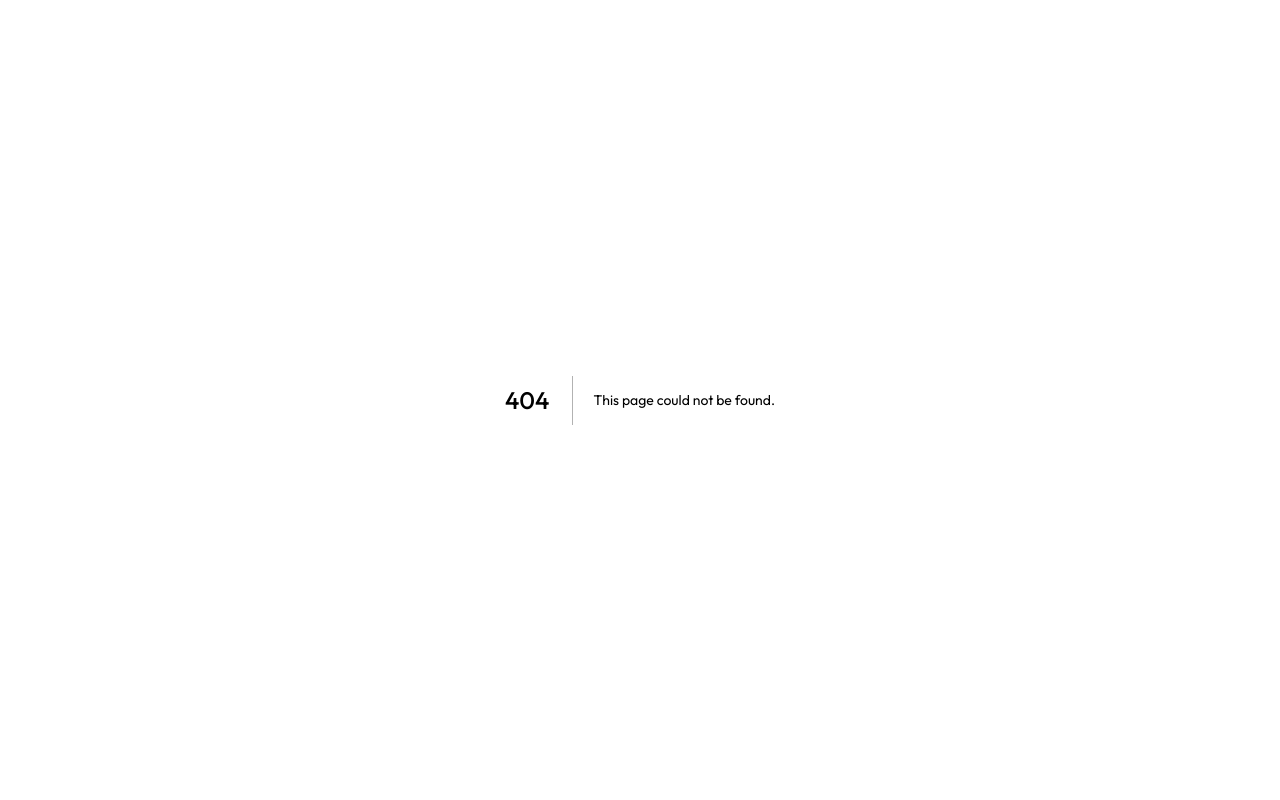
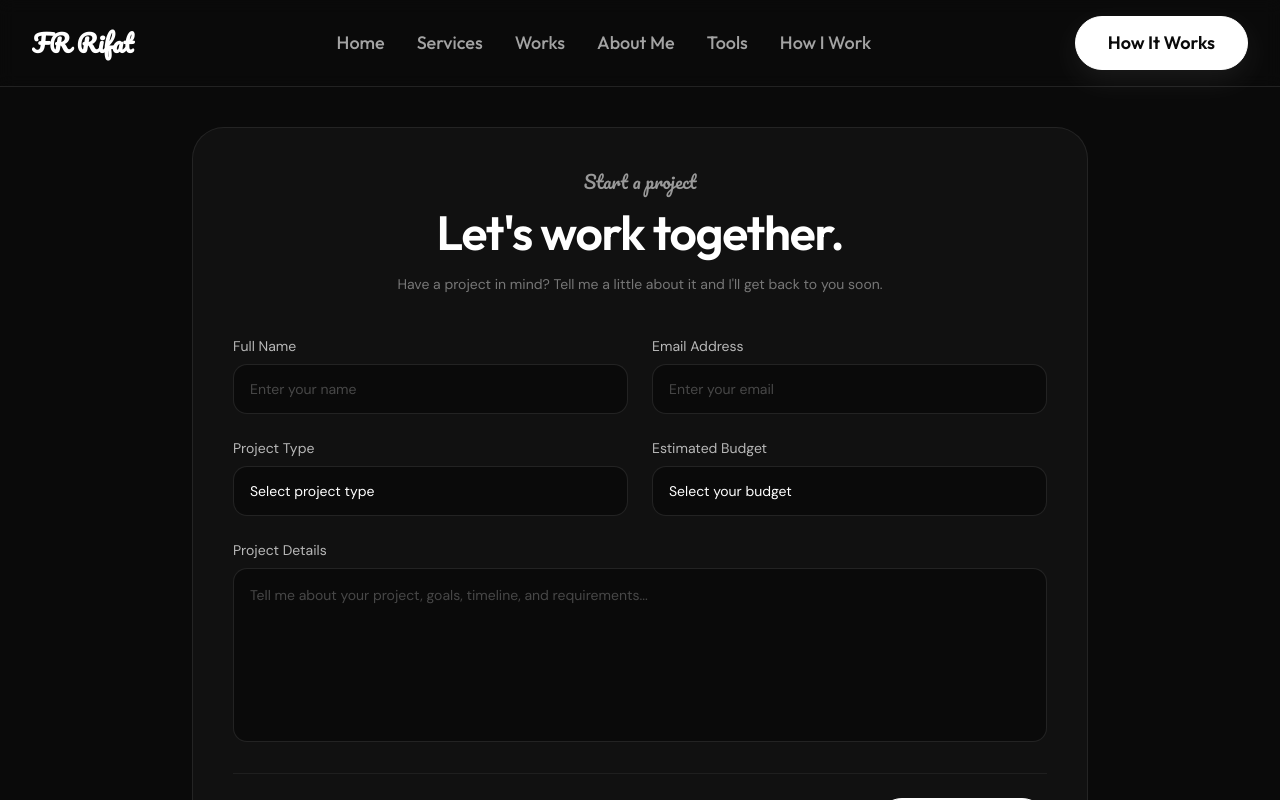
Before and after one commit to FR-Rifat/Design-By-Rifat, a Next.js app: page /contact in a window 1280 px wide. Before the commit this address had no page. Built offline with nearby package versions, Linux system fonts and the light colour scheme.

Commit message:
Fix The All Function

```diff
--- a/src/app/contact-us/components/form.tsx
+++ b/src/app/contact/components/form.tsx
@@ -11,7 +11,7 @@ export function ContactForm() {
   };
 
   return (
-    <div className="mx-auto w-full max-w-4xl top-10 my-20 rounded-[2rem] border border-white/8 bg-[#111111] p-6 sm:p-8 lg:p-10">
+    <div className="mx-auto w-full max-w-4xl top-10 my-10 rounded-[2rem] border border-white/8 bg-[#111111] p-6 sm:p-8 lg:p-10">
       <div className="mx-auto mb-10 max-w-2xl text-center">
         <p className="mb-3 font-accent text-lg text-[#999999]">Start a project</p>
         <h2 className="font-heading text-3xl font-semibold tracking-tight text-white sm:text-4xl lg:text-5xl">Let&apos;s work together.</h2>
@@ -62,7 +62,7 @@ export function ContactForm() {
           <textarea id="message" name="message" rows={6} required placeholder="Tell me about your project, goals, timeline, and requirements..." className="w-full resize-none rounded-xl border border-white/10 bg-[#0a0a0a] px-4 py-3.5 font-body text-sm leading-6 text-white outline-none placeholder:text-white/25 transition-all duration-300 focus:border-white/25 focus:bg-[#0d0d0d]" />
         </div>
 
-        <div className="flex flex-col gap-4 border-t border-white/[0.06] pt-6 sm:flex-row sm:items-center sm:justify-between">
+        <div className="flex flex-col gap-4 border-t border-white/6 pt-6 sm:flex-row sm:items-center sm:justify-between">
           <p className="font-body text-xs text-[#666666]">I usually respond within 24–48 hours.</p>
 
           <button type="submit" className="group relative inline-flex items-center justify-center overflow-hidden rounded-full border border-white bg-white px-7 py-3.5 font-heading text-sm font-semibold text-[#0a0a0a] transition-all duration-300 hover:bg-transparent hover:text-white active:scale-95">
--- a/src/app/contact-us/page.tsx
+++ b/src/app/contact/page.tsx
@@ -1,9 +1,11 @@
 import React from 'react'
 import { ContactForm } from './components/form'
+import { Header } from '@/components/layout/Header';
 
 const page = () => {
   return (
     <div className="relative h-screen overflow-hidden bg-[#0a0a0a]">
+      <Header />
       <ContactForm/>
     </div>
   )
--- a/src/components/layout/Header.tsx
+++ b/src/components/layout/Header.tsx
@@ -1,31 +1,138 @@
+"use client";
+
 import Link from "next/link";
+import { useEffect, useState, type MouseEvent } from "react";
+import { usePathname } from "next/navigation";
 import { navItems } from "@/data/content";
 import { Button } from "../ui/Button";
 
 export function Header() {
+  const pathname = usePathname();
+  const [activeSection, setActiveSection] = useState("home");
+
+  useEffect(() => {
+    if (pathname !== "/") return;
+
+    const handleScroll = () => {
+      const scrollPosition = window.scrollY + 140;
+      let currentSection = "home";
+
+      const sections = navItems
+        .map((item) => item.href.replace("#", ""))
+        .filter((id) => document.getElementById(id));
+
+      sections.forEach((id) => {
+        const section = document.getElementById(id);
+
+        if (section && section.offsetTop <= scrollPosition) {
+          currentSection = id;
+        }
+      });
+
+      setActiveSection(currentSection);
+    };
+
+    handleScroll();
+
+    window.addEventListener("scroll", handleScroll, { passive: true });
+
+    return () => {
+      window.removeEventListener("scroll", handleScroll);
+    };
+  }, [pathname]);
+
+  const handleNavigation = (href: string) => {
+    const sectionId = href.replace("#", "").replace("/", "");
+
+    if (pathname !== "/") return;
+
+    const section = document.getElementById(sectionId);
+
+    if (!section) return;
+
+    const headerOffset = 100;
+    const sectionPosition = section.getBoundingClientRect().top + window.scrollY - headerOffset;
+
+    window.scrollTo({
+      top: sectionPosition,
+      behavior: "smooth",
+    });
+  };
+
+  const getHref = (href: string) => {
+    if (href.startsWith("#") && pathname !== "/") {
+      return `/${href}`;
+    }
+
+    return href;
+  };
+
+  const isActive = (href: string) => {
+    const sectionId = href.replace("#", "").replace("/", "");
+
+    return pathname === "/" && activeSection === sectionId;
+  };
+
   return (
     <header className="sticky top-0 z-50 border-b border-white/10 bg-[#0a0a0a]/80 backdrop-blur">
       <div className="mx-auto flex max-w-7xl items-center justify-between py-4 lg:px-8">
-        <Link href="#home" className="flex items-center">
+        <Link href="/" className="flex items-center">
           <span className="text-2xl font-accent font-bold text-white">FR Rifat</span>
         </Link>
+
         <nav className="hidden items-center gap-8 text-lg font-heading font-medium text-[#a3a3a3] md:flex">
           {navItems.map((item) => (
-            <Link key={item.href} href={item.href} className="transition hover:text-white">
+            <Link
+              key={item.href}
+              href={getHref(item.href)}
+              onClick={(event) => {
+                if (pathname === "/" && item.href.startsWith("#")) {
+                  event.preventDefault();
+                  handleNavigation(item.href);
+                }
+              }}
+              className={`relative transition-colors duration-300 ${isActive(item.href) ? "text-white" : "text-[#a3a3a3] hover:text-white"}`}
+            >
               {item.label}
+
+              {isActive(item.href) && (
+                <span className="absolute -bottom-2 left-1/2 h-1 w-1 -translate-x-1/2 -translate-y-1/2 rounded-full bg-white" />
+              )}
             </Link>
           ))}
         </nav>
-        <ButtonLink href="#contact" />
+
+        <ButtonLink href="#how-it-works" />
       </div>
     </header>
   );
 }
 
 function ButtonLink({ href }: { href: string }) {
+  const pathname = usePathname();
+
+  const handleClick = (event: MouseEvent<HTMLAnchorElement>) => {
+    if (pathname !== "/" || !href.startsWith("#")) return;
+
+    event.preventDefault();
+
+    const sectionId = href.replace("#", "");
+    const section = document.getElementById(sectionId);
+
+    if (!section) return;
+
+    const headerOffset = 100;
+    const sectionPosition = section.getBoundingClientRect().top + window.scrollY - headerOffset;
+
+    window.scrollTo({
+      top: sectionPosition,
+      behavior: "smooth",
+    });
+  };
+
   return (
-    <Button href={href} variant="primary" className="hover:translate-y-0">
-                Book a Call
-                </Button>
+    <Button href={pathname === "/" ? href : `/${href}`} variant="primary" className="hover:translate-y-0" onClick={handleClick}>
+      How It Works
+    </Button>
   );
 }
--- a/src/components/sections/ProcessSection.tsx
+++ b/src/components/sections/ProcessSection.tsx
@@ -4,7 +4,7 @@ import { SectionHeading } from "@/components/ui/SectionHeading";
 export function ProcessSection() {
   return (
     <section
-      id="process"
+      id="how-i-work"
       className="relative overflow-hidden bg-[#0a0a0a] px-6 py-24 lg:px-8 lg:py-32"
     >
       {/* Background Glow */}
--- a/src/components/sections/TestimonialsSection.tsx
+++ b/src/components/sections/TestimonialsSection.tsx
@@ -27,7 +27,7 @@ export function TestimonialsSection() {
         {/* Carousel */}
         <Carousel opts={{ align: "start", loop: true }} plugins={[autoplay]} className="w-full">
           <CarouselContent className="-ml-5">
-            {testimonials.map((testimonial, index) => (
+            {testimonials.map((testimonial) => (
               <CarouselItem key={testimonial.name} className="pl-5 md:basis-1/2 lg:basis-1/3">
                 <article className="relative min-h-[300px] overflow-hidden rounded-[1rem] border border-white/8 bg-[#0d0d0d] p-7 transition-colors duration-500 hover:border-white/60 lg:p-8">
 
--- a/src/components/ui/Button.tsx
+++ b/src/components/ui/Button.tsx
@@ -5,6 +5,7 @@ interface ButtonProps {
   children: React.ReactNode;
   variant?: "primary" | "secondary" | "ghost";
   className?: string;
+  onClick?: React.MouseEventHandler<HTMLAnchorElement>;
 }
 
 export function Button({
--- a/src/components/ui/carousel.tsx
+++ b/src/components/ui/carousel.tsx
@@ -95,12 +95,15 @@ function Carousel({
 
   React.useEffect(() => {
     if (!api) return
-    onSelect(api)
+
+    const timer = window.setTimeout(() => onSelect(api), 0)
     api.on("reInit", onSelect)
     api.on("select", onSelect)
 
     return () => {
-      api?.off("select", onSelect)
+      window.clearTimeout(timer)
+      api.off("reInit", onSelect)
+      api.off("select", onSelect)
     }
   }, [api, onSelect])
 
--- a/src/data/content.ts
+++ b/src/data/content.ts
@@ -6,7 +6,7 @@ export const navItems = [
   { label: "Works", href: "#works" },
   { label: "About Me", href: "#about" },
   { label: "Tools", href: "#tools" },
-  { label: "Contact", href: "#contact" },
+  { label: "How I Work", href: "#how-i-work" },
 ];
 
 export const services = [
```
